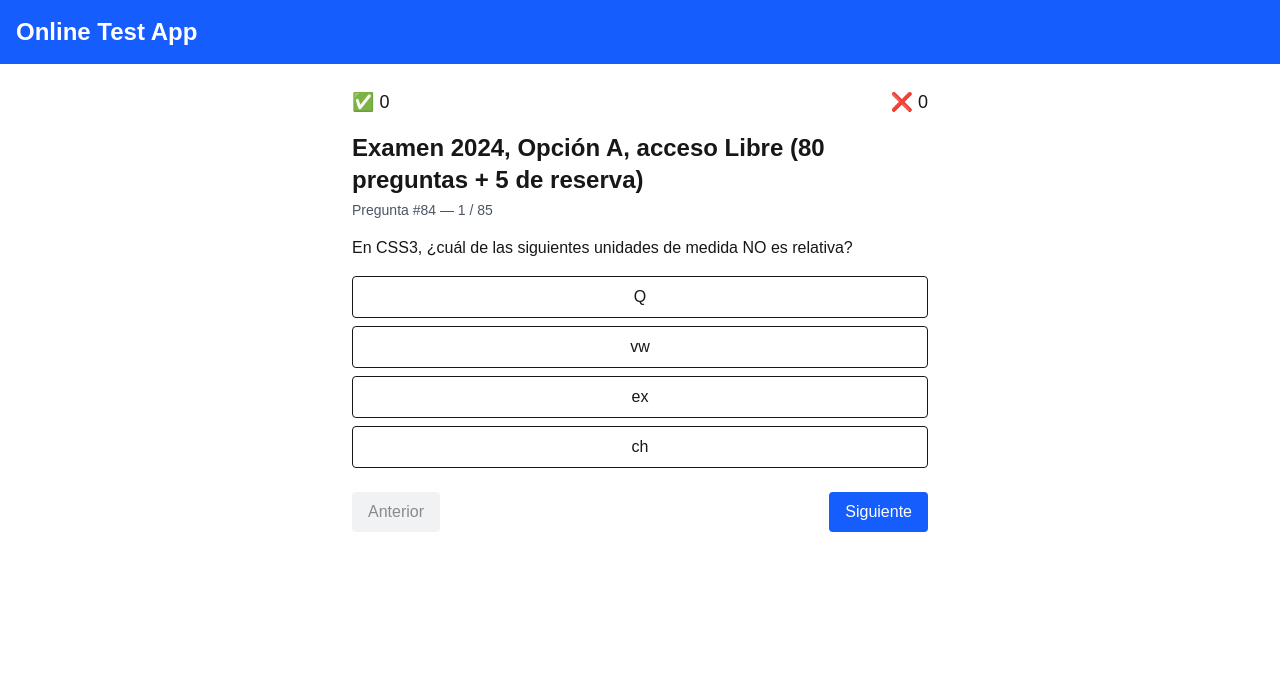
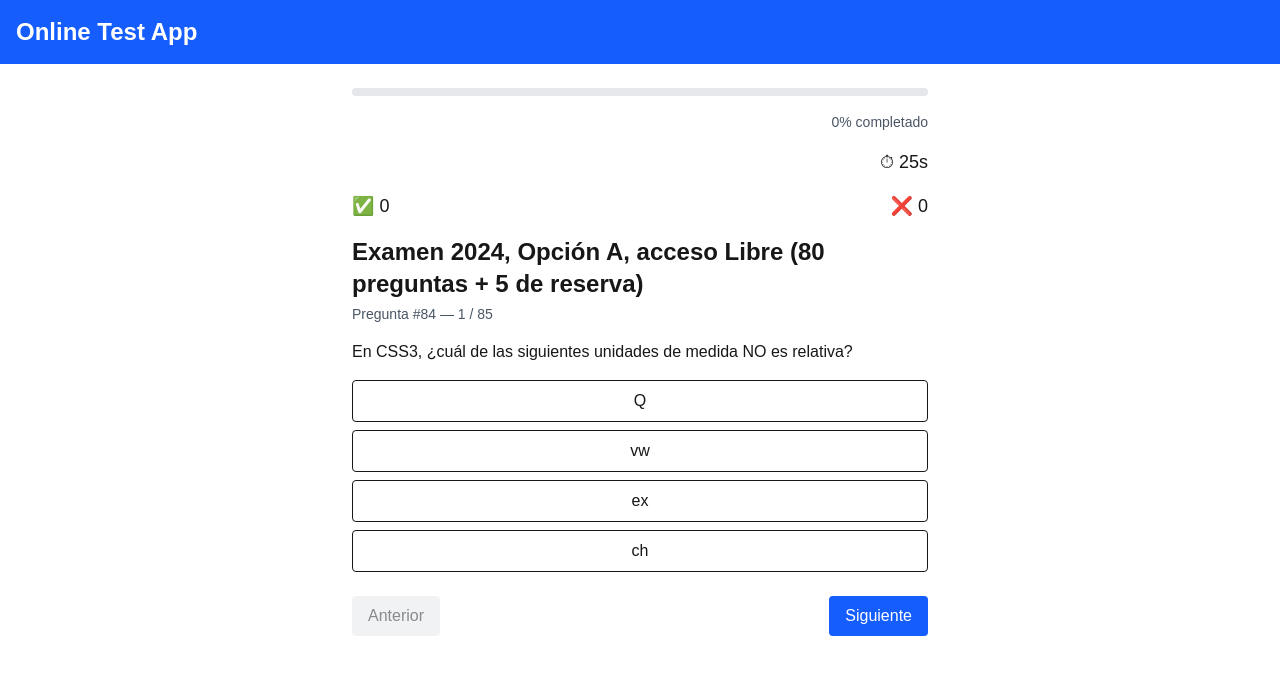
Before and after one commit to elikito/online-test-app, a Next.js app: page /examenes/2024_A_libre in a window 1280 px wide. Shown: the top 674 px of the page. Built offline with nearby package versions, Linux system fonts and the light colour scheme.

Commit message:
segunda versión

```diff
--- a/app/examenes/[slug]/page.tsx
+++ b/app/examenes/[slug]/page.tsx
@@ -8,10 +8,14 @@ export async function generateStaticParams() {
   return files.map(f => ({ slug: f.replace('.json', '') }))
 }
 
-export default async function Page({ params }: { params: { slug: string } }) {
+type PageProps = {
+  params: { slug: string }
+}
+
+export default async function Page({ params }: PageProps) {
   const filePath = path.join(process.cwd(), 'assets', `${params.slug}.json`)
-  const raw = await fs.readFile(filePath, 'utf8')
-  const examen = JSON.parse(raw)
+  const raw      = await fs.readFile(filePath, 'utf8')
+  const examen   = JSON.parse(raw)
 
   return <ExamClient examen={examen} slug={params.slug} />
 }
--- a/components/ExamClient.tsx
+++ b/components/ExamClient.tsx
@@ -27,16 +27,18 @@ interface ExamClientProps {
 
 export default function ExamClient({ examen, slug }: ExamClientProps) {
   const storageKey = `examProgress_${slug}`
+  const questionTime = 30  // segundos por pregunta
 
-  // Estados principales
+  // Estados
   const [order, setOrder]             = useState<number[] | null>(null)
   const [pointer, setPointer]         = useState(0)
   const [correctCount, setCorrect]    = useState(0)
   const [incorrectCount, setIncorrect]= useState(0)
   const [answered, setAnswered]       = useState(false)
   const [feedback, setFeedback]       = useState<string | null>(null)
+  const [timeLeft, setTimeLeft]       = useState(questionTime)
 
-  // 1) Al montar, leer LocalStorage o inicializar
+  // 1) Cargar o inicializar progreso y orden barajado
   useEffect(() => {
     const saved = typeof window !== 'undefined'
       ? localStorage.getItem(storageKey)
@@ -49,14 +51,12 @@ export default function ExamClient({ examen, slug }: ExamClientProps) {
       setCorrect(correctCount)
       setIncorrect(incorrectCount)
     } else {
-      // Generar orden aleatorio (Fisher–Yates)
       const indices = examen.preguntas.map((_, i) => i)
       for (let i = indices.length - 1; i > 0; i--) {
         const j = Math.floor(Math.random() * (i + 1))
         ;[indices[i], indices[j]] = [indices[j], indices[i]]
       }
       setOrder(indices)
-      // Guardar estado inicial
       localStorage.setItem(
         storageKey,
         JSON.stringify({ order: indices, pointer: 0, correctCount: 0, incorrectCount: 0 })
@@ -64,7 +64,7 @@ export default function ExamClient({ examen, slug }: ExamClientProps) {
     }
   }, [examen.preguntas, storageKey])
 
-  // 2) Cada vez que cambie el progreso, actualizar LocalStorage
+  // 2) Persistir en localStorage al cambiar progreso
   useEffect(() => {
     if (!order) return
     localStorage.setItem(
@@ -73,16 +73,46 @@ export default function ExamClient({ examen, slug }: ExamClientProps) {
     )
   }, [order, pointer, correctCount, incorrectCount, storageKey])
 
-  // Mientras cargamos el order, mostramos un loading
+  // 3) Reset de temporizador al cambiar de pregunta
+  useEffect(() => {
+    setTimeLeft(questionTime)
+    setAnswered(false)
+    setFeedback(null)
+  }, [pointer])
+
+  // 4) Cuenta atrás y timeout
+  useEffect(() => {
+    if (!order || answered) return
+
+    if (timeLeft <= 0) {
+      // tiempo agotado → tratar como incorrecto y avanzar
+      setFeedback('Tiempo agotado')
+      setIncorrect(i => i + 1)
+      setAnswered(true)
+      setTimeout(() => {
+        setPointer(p => p + 1)
+      }, 1500)
+      return
+    }
+
+    const timerId = setTimeout(() => {
+      setTimeLeft(t => t - 1)
+    }, 1000)
+
+    return () => clearTimeout(timerId)
+  }, [timeLeft, answered, order])
+
   if (!order) {
     return <div>Cargando examen…</div>
   }
 
-  // Determinar pregunta actual
+  const total    = order.length
+  const answeredCount = correctCount + incorrectCount
+  const progressPct   = Math.round((answeredCount / total) * 100)
+
+  // Pregunta actual
   const currentIndex   = order[pointer]
   const preguntaActual = examen.preguntas[currentIndex]
-
-  // Convertir opciones objeto→array
   const opcionesArray: Opcion[] = Object.entries(preguntaActual.opciones).map(
     ([clave, texto]) => ({
       clave,
@@ -91,7 +121,7 @@ export default function ExamClient({ examen, slug }: ExamClientProps) {
     })
   )
 
-  // Responder pregunta
+  // Al responder manual
   function handleAnswer(isCorrect: boolean) {
     if (answered) return
     setAnswered(true)
@@ -102,40 +132,40 @@ export default function ExamClient({ examen, slug }: ExamClientProps) {
       setFeedback('Incorrecto')
       setIncorrect(i => i + 1)
     }
+    // avanza tras mostrar feedback
+    setTimeout(() => {
+      setPointer(p => p + 1)
+    }, 800)
   }
 
-  // Navegación
-  function goNext() {
-    if (pointer < order.length - 1) {
-      setPointer(p => p + 1)
-      resetAnswerState()
-    }
-  }
-  function goPrev() {
-    if (pointer > 0) {
-      setPointer(p => p - 1)
-      resetAnswerState()
-    }
-  }
-  function resetAnswerState() {
-    setAnswered(false)
-    setFeedback(null)
-  }
-
-  // Si acabas todas las preguntas…
-  if (pointer >= order.length) {
+  // Fin del examen
+  if (pointer >= total) {
     return (
-      <div>
-        <h2 className="text-2xl">Examen completado</h2>
-        <p>✅ Correctas: {correctCount} / {order.length}</p>
-        <p>❌ Incorrectas: {incorrectCount} / {order.length}</p>
+      <div className="text-center">
+        <h2 className="text-2xl mb-4">Examen completado</h2>
+        <p>✅ Correctas: {correctCount} / {total}</p>
+        <p>❌ Incorrectas: {incorrectCount} / {total}</p>
       </div>
     )
   }
 
-  // Render del quiz
   return (
     <div className="max-w-xl mx-auto">
+
+      {/* Barra de progreso examen */}
+      <div className="w-full bg-gray-200 h-2 rounded-full mb-4 overflow-hidden">
+        <div
+          className="h-full bg-blue-600 transition-all"
+          style={{ width: `${progressPct}%` }}
+        />
+      </div>
+      <p className="text-right text-sm text-gray-600 mb-4">{progressPct}% completado</p>
+
+      {/* Temporizador */}
+      <div className="mb-4 text-right text-lg font-mono">
+        ⏱ {timeLeft}s
+      </div>
+
       {/* Contadores */}
       <div className="flex justify-between mb-4 text-lg">
         <span>✅ {correctCount}</span>
@@ -145,7 +175,7 @@ export default function ExamClient({ examen, slug }: ExamClientProps) {
       {/* Título e ID */}
       <h3 className="text-2xl font-semibold mb-1">{examen.nombre}</h3>
       <p className="text-sm text-gray-600 mb-4">
-        Pregunta #{preguntaActual.id} — {pointer + 1} / {order.length}
+        Pregunta #{preguntaActual.id} — {pointer + 1} / {total}
       </p>
 
       {/* Enunciado */}
@@ -181,18 +211,18 @@ export default function ExamClient({ examen, slug }: ExamClientProps) {
         </div>
       )}
 
-      {/* Botones de navegación */}
+      {/* Navegación manual */}
       <div className="flex justify-between mt-6">
         <button
-          onClick={goPrev}
+          onClick={() => setPointer(p => Math.max(0, p - 1))}
           disabled={pointer === 0}
           className="px-4 py-2 bg-gray-200 rounded disabled:opacity-50"
         >
           Anterior
         </button>
         <button
-          onClick={goNext}
-          disabled={pointer >= order.length - 1}
+          onClick={() => setPointer(p => Math.min(total, p + 1))}
+          disabled={pointer >= total - 1}
           className="px-4 py-2 bg-blue-600 text-white rounded disabled:opacity-50"
         >
           Siguiente
--- a/package.json
+++ b/package.json
@@ -6,7 +6,9 @@
     "dev": "next dev --turbopack",
     "build": "next build",
     "start": "next start",
-    "lint": "next lint"
+    "lint": "next lint",
+    "build": "next build",
+    "start": "next start"
   },
   "dependencies": {
     "next": "15.3.5",
```
